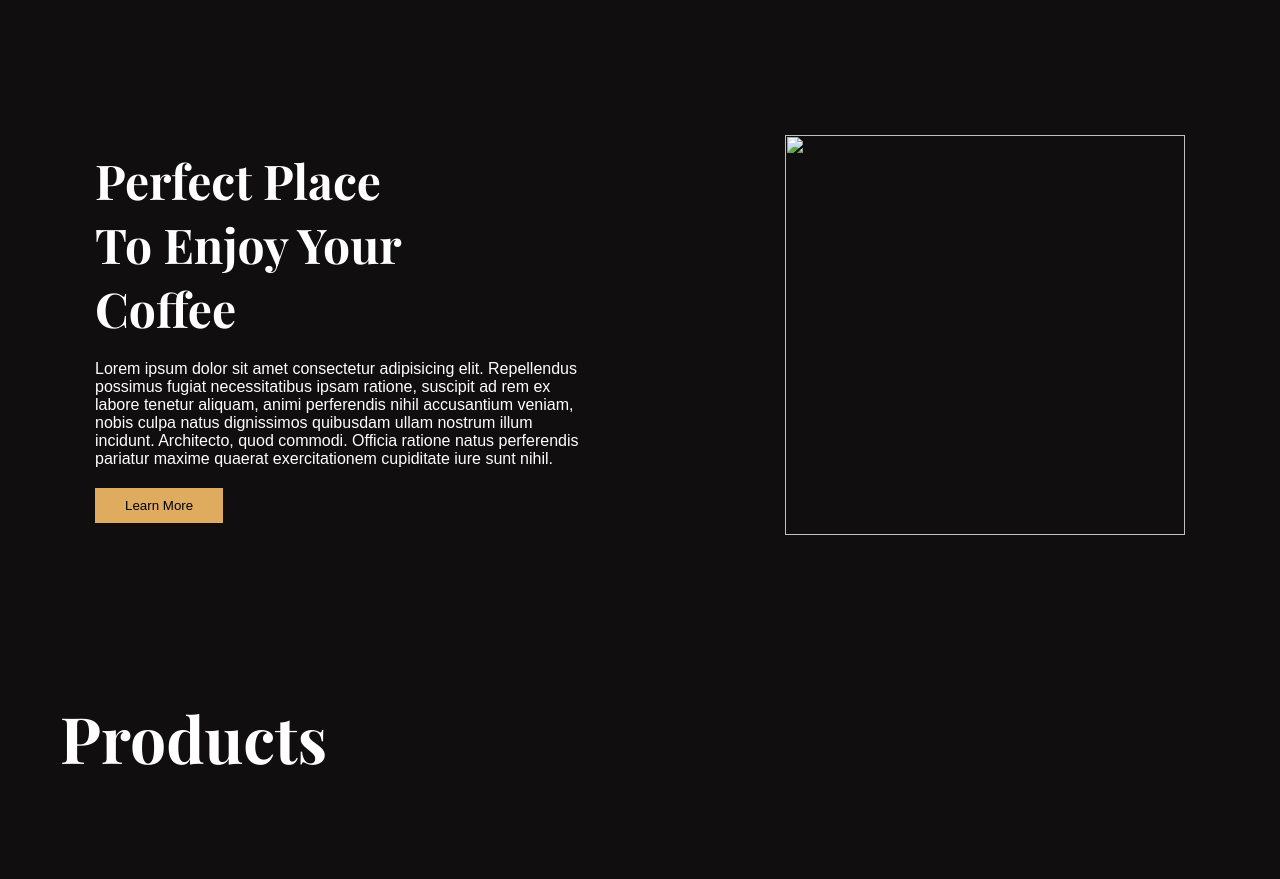
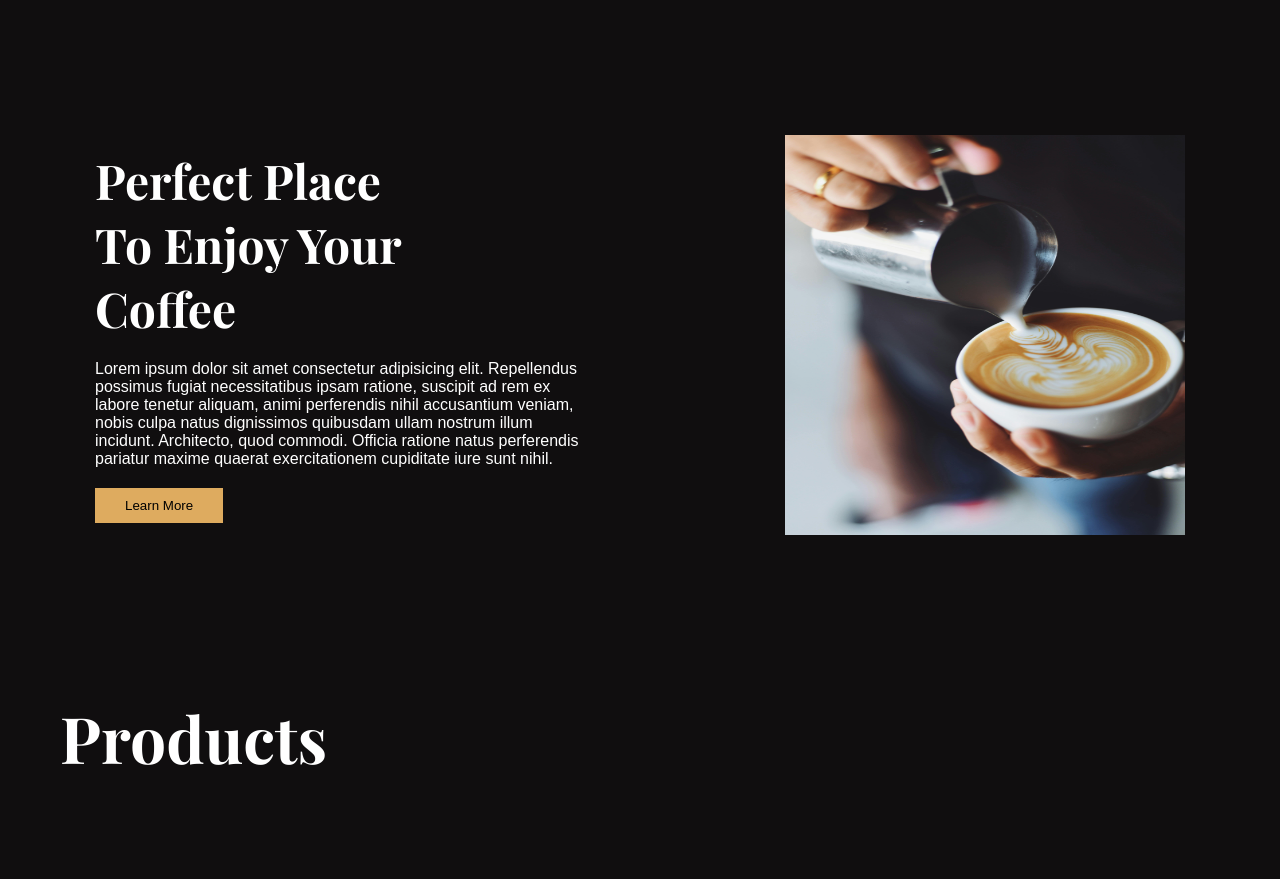
Before and after one commit to Akshay448591/Coffee-Project, a plain HTML site: page index.html in a window 1280 px wide. Shown: the part 1860-2739 px from the top of the page. Drawn offline with nearby package versions, Linux system fonts and the light colour scheme; files whose address does not match are found by name; a web font is replaced by a local one.

Commit message:
Update index.html

```diff
--- a/index.html
+++ b/index.html
@@ -55,7 +55,7 @@
         <button style="margin-top: 20px;">Learn More</button>
      </div>
      <section class="img-container">
-        <img src="images/pexels-chevanon-302890.jpg"  class="img-2" srcset="">
+        <img src="pexels-chevanon-302890.jpg"  class="img-2" srcset="">
      </section>
    </section>
    <!-- product section -->
```
